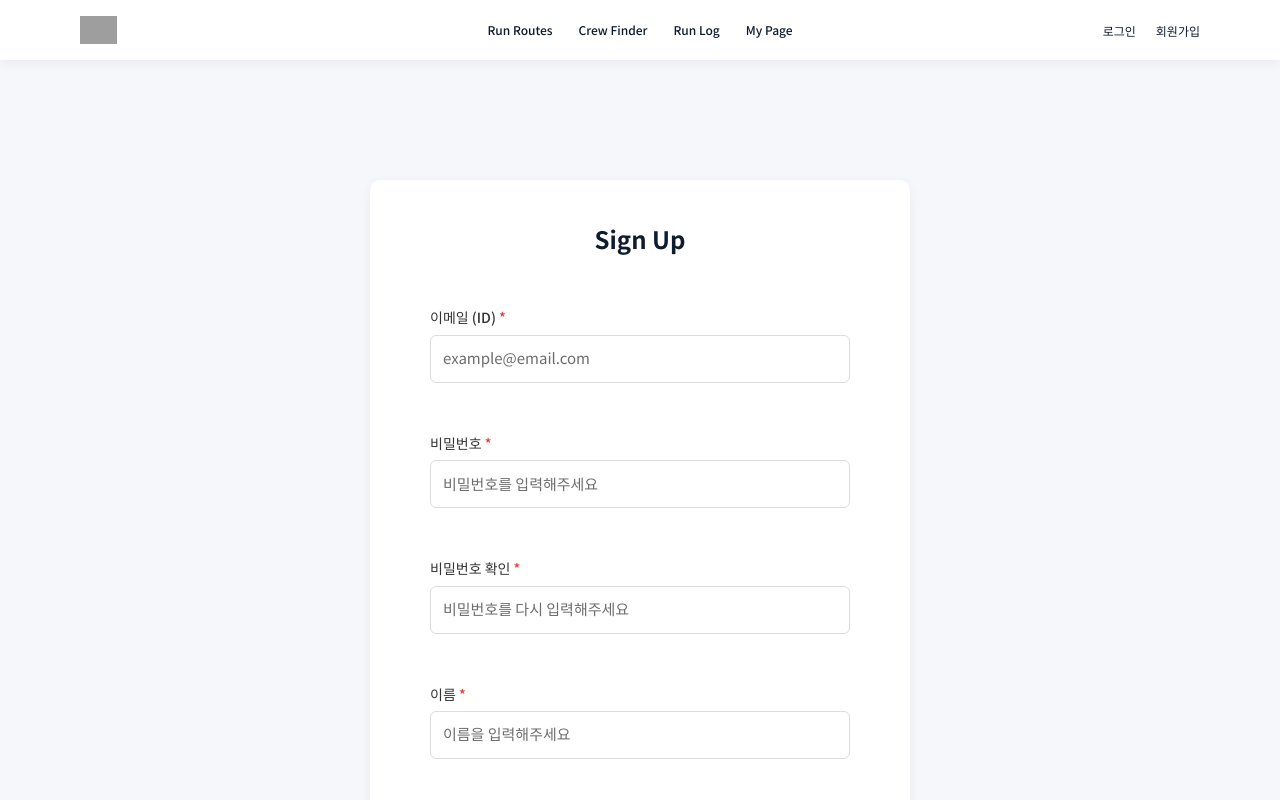
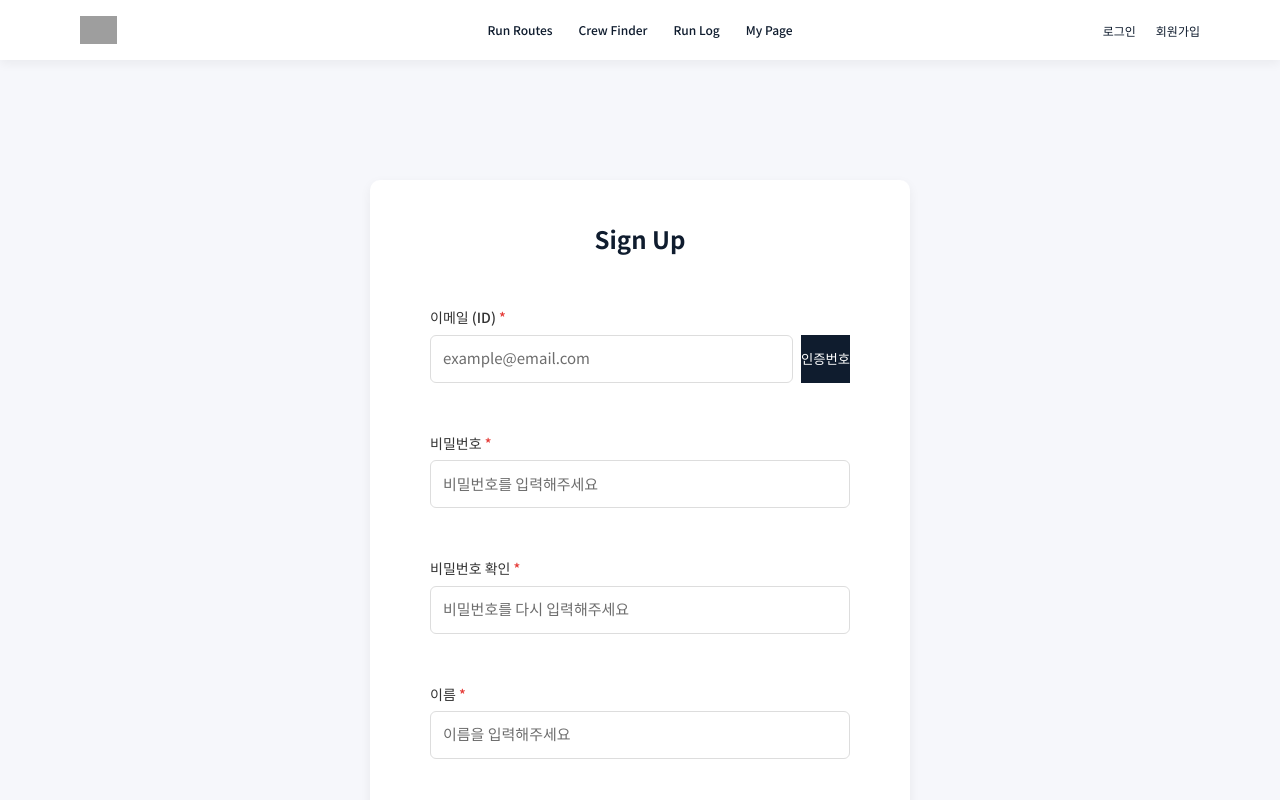
Before and after one commit to yulim1115/coRunningFront, a React (Create React App) app in the folder corunning/: page /signup in a window 1280 px wide. Shown: the top 800 px of the page. Built offline with nearby package versions, Linux system fonts and the light colour scheme; no server answers; grey boxes are pictures that could not be loaded.

Commit message:
크루 디테일, 경로디테일 스켈레톤 오류 해결/회원가입 이메일인증 추가

```diff
--- a/corunning/src/pages/CrewFinder/CrewDetailPage.jsx
+++ b/corunning/src/pages/CrewFinder/CrewDetailPage.jsx
@@ -181,7 +181,7 @@ function CrewDetailPage() {
   // 스켈레톤
   if (loading) {
     return (
-      <main className="detail-page">
+      <main className="crew-detail-container">
         <div className="skeleton-title-section">
           <div className="skeleton skeleton-title"></div>
           <div className="skeleton skeleton-tag"></div>
--- a/corunning/src/pages/RunRoutes/RunRoutesDetailPage.jsx
+++ b/corunning/src/pages/RunRoutes/RunRoutesDetailPage.jsx
@@ -269,7 +269,7 @@ function RunRoutesDetailPage() {
   // 로딩 화면
   if (loading) {
     return (
-      <main className="rout-detail-container">
+      <main className="route-detail-container">
         <div className="skeleton-title-section">
           <div className="skeleton skeleton-title"></div>
           <div className="skeleton skeleton-tag"></div>
--- a/corunning/src/pages/SignUpPage/SignUpPage.jsx
+++ b/corunning/src/pages/SignUpPage/SignUpPage.jsx
@@ -4,9 +4,16 @@ import { useNavigate } from "react-router-dom";
 import DaumPostcode from "react-daum-postcode";
 import "./SignUpPage.css";
 import { signUpAPI } from "../../api/userApi";
+import axios from "axios";
 
 function SignUpPage() {
   const navigate = useNavigate();
+  // 이메일 인증 상태
+  const [isEmailVerified, setIsEmailVerified] = useState(false); // 인증 완료 여부
+  const [verificationCode, setVerificationCode] = useState(""); // 사용자가 입력한 코드
+  const [showCodeInput, setShowCodeInput] = useState(false); // 인증창 표시 여부
+  const [timer, setTimer] = useState(0); // 3분 타이머 (초 단위)
+  const [isCodeSent, setIsCodeSent] = useState(false); // 코드 발송 여부
 
   // 입력값 상태
   const [email, setEmail] = useState("");
@@ -25,6 +32,14 @@ function SignUpPage() {
 
   // 에러 메시지
   const [errorMsg, setErrorMsg] = useState("");
+  // 인증 3분 타이머
+  useEffect(() => {
+    if (timer <= 0) return;
+    const interval = setInterval(() => {
+      setTimer((prev) => prev - 1);
+    }, 1000);
+    return () => clearInterval(interval);
+  }, [timer]);
 
   // 로그인 상태일 경우 차단
   useEffect(() => {
@@ -43,6 +58,54 @@ function SignUpPage() {
       setIsPwMatch(null);
     }
   }, [password, passwordCheck]);
+
+
+  // 1) 이메일 중복 체크 + 인증번호 전송
+  const handleSendCode = async () => {
+    if (!email) return alert("이메일을 입력해주세요.");
+
+    try {
+      // 이메일 중복 체크 API
+      const res = await axios.get(`/api/users/check-email?email=${email}`);
+      if (res.data === true) {
+        alert("이미 사용 중인 이메일입니다.");
+        return;
+      }
+
+      // 인증번호 전송 API
+      await axios.post("/api/auth/send-code", { email });
+
+      alert("인증번호가 이메일로 전송되었습니다!");
+      setIsCodeSent(true);
+      setShowCodeInput(true);
+      setTimer(180); // 3분 타이머 시작
+    } catch (err) {
+      console.error(err);
+      alert("인증번호 전송 중 오류가 발생했습니다.");
+    }
+  };
+
+  const handleVerifyCode = async () => {
+    if (!verificationCode) return alert("인증번호를 입력해주세요.");
+
+    try {
+      const res = await axios.post("/api/auth/verify-code", {
+        email,
+        code: verificationCode,
+      });
+
+      if (res.data.valid) {
+        alert("인증 완료되었습니다!");
+        setIsEmailVerified(true);
+        setTimer(0);
+      } else {
+        alert("인증 실패! 인증번호가 올바르지 않습니다.");
+      }
+    } catch (err) {
+      alert("인증 요청 중 오류 발생");
+    }
+  };
+
 
   // 주소 검색 결과 처리
   const onCompleteAddress = (data) => {
@@ -65,7 +128,9 @@ function SignUpPage() {
       userAddress: address + " " + detailAddress,
       hireDate: new Date().toISOString().slice(0, 10),
     };
-
+    if (!isEmailVerified) {
+      return alert("이메일 인증을 완료해야 회원가입이 가능합니다!");
+    }
     try {
       await signUpAPI(data);
       alert("회원가입 성공!");
@@ -89,14 +154,74 @@ function SignUpPage() {
         <h2 className="signup-title">Sign Up</h2>
 
         <form onSubmit={handleSubmit} className="signup-form">
-
           {/* 이메일 */}
           <div className="form-group">
-            <label className="form-label">이메일 (ID) <span className="required">*</span></label>
-            <input type="email" placeholder="example@email.com"
-              value={email} onChange={(e) => setEmail(e.target.value)}
-              required />
+            <label className="form-label">
+              이메일 (ID) <span className="required">*</span>
+            </label>
+
+            <div style={{ display: "flex", gap: "8px" }}>
+              <input
+                type="email"
+                placeholder="example@email.com"
+                value={email}
+                onChange={(e) => {
+                  setEmail(e.target.value);
+                  setIsEmailVerified(false); // 이메일 변경 시 인증 초기화
+                  setIsCodeSent(false);
+                  setShowCodeInput(false);
+                }}
+                required
+                style={{ flex: 1 }}
+              />
+
+              <button
+                type="button"
+                className="btn btn-main"
+                onClick={handleSendCode}
+                disabled={isEmailVerified}
+              >
+                {isCodeSent ? "재전송" : "인증번호"}
+              </button>
+            </div>
+
+            {/* 인증번호 입력창 */}
+            {showCodeInput && !isEmailVerified && (
+              <div style={{ marginTop: "8px" }}>
+                <div style={{ display: "flex", gap: "8px" }}>
+                  <input
+                    type="text"
+                    placeholder="인증번호 6자리"
+                    value={verificationCode}
+                    onChange={(e) => setVerificationCode(e.target.value)}
+                  />
+
+                  <button
+                    type="button"
+                    className="btn btn-sub"
+                    onClick={handleVerifyCode}
+                  >
+                    인증확인
+                  </button>
+                </div>
+
+                {/* 타이머 표시 */}
+                <p style={{ fontSize: "12px", marginTop: "4px", color: "#555" }}>
+                  {timer > 0
+                    ? `남은 시간: ${Math.floor(timer / 60)}:${String(
+                        timer % 60
+                      ).padStart(2, "0")}`
+                    : "인증 시간이 만료되었습니다."}
+                </p>
+              </div>
+            )}
+
+            {/* 인증 완료 메시지 */}
+            {isEmailVerified && (
+              <p className="valid-msg success">✔ 이메일 인증이 완료되었습니다</p>
+            )}
           </div>
+
 
           {/* 비밀번호 */}
           <div className="form-group">
@@ -168,7 +293,7 @@ function SignUpPage() {
           {/* 회원가입 버튼 */}
           <button type="submit"
             className="btn btn-main btn-large signup-btn"
-            disabled={isPwMatch === false || !zipcode}>
+            disabled={isPwMatch === false || !zipcode || !isEmailVerified}>
             회원 가입
           </button>
         </form>
```
